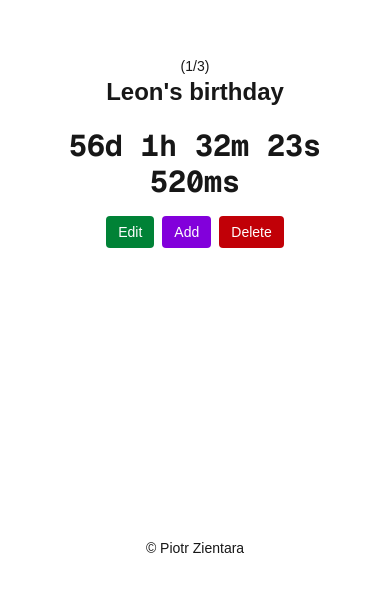
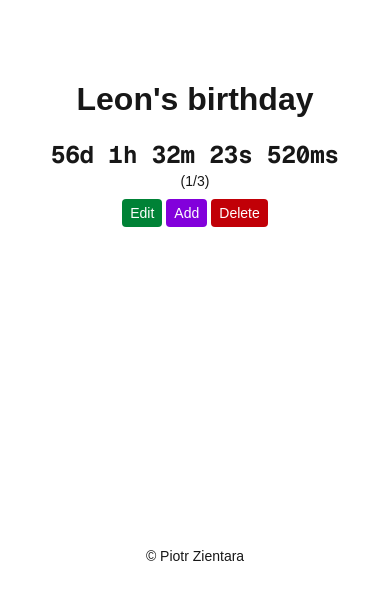
Before and after one commit to Tuhaj/ilednido, a Next.js app: page / in a window 390 px wide. Shown: the part 270-860 px from the top of the page. Built offline with nearby package versions, Linux system fonts and the light colour scheme.

Commit message:
update: layout improvements

```diff
--- a/src/app/globals.css
+++ b/src/app/globals.css
@@ -40,13 +40,3 @@ h1 {
   overflow-wrap: break-word;
   justify-content: center;
 }
-
-@media (max-width: 640px) {
-  body {
-    padding: 0.5rem;
-  }
-
-  h1 {
-    font-size: 1.5rem;
-  }
-}
--- a/src/app/page.js
+++ b/src/app/page.js
@@ -99,37 +99,37 @@ export default function Home() {
   };
 
   return (
-    <div className="min-h-screen flex flex-col items-center justify-center gap-2 p-4 sm:pt-4 pt-0">
+    <div className="min-h-screen flex flex-col items-center justify-center gap-1 p-2 sm:gap-2 sm:p-4">
       {timers.length > 0 ? (
         <>
           <div
             className="flex flex-col items-center cursor-pointer hover:text-blue-500 transition-colors"
             onClick={toggleTimer}
           >
-            <p className="text-sm">({currentTimerIndex + 1}/{timers.length})</p>
-            <div className="flex items-center gap-2">
-              <h1 className="text-2xl sm:text-3xl font-semibold">
+            <div className="flex items-center gap-1 sm:gap-2">
+              <h1 className="text-xl sm:text-3xl font-semibold">
                 {timers[currentTimerIndex].name}
               </h1>
             </div>
-            <div className="text-3xl sm:text-4xl font-bold font-mono mt-1">{timeLeft}</div>
+            <div className="text-2xl sm:text-4xl font-bold font-mono mt-0.5 sm:mt-1">{timeLeft}</div>
+            <p className="text-sm">({currentTimerIndex + 1}/{timers.length})</p>
           </div>
-          <div className="flex flex-wrap justify-center gap-2 mt-2">
+          <div className="flex flex-wrap justify-center gap-1 mt-1 sm:gap-2 sm:mt-2">
             <button
               onClick={editTimer}
-              className="px-3 py-1.5 bg-green-700 text-white text-sm rounded hover:bg-green-800 transition-colors"
+              className="px-2 py-1 sm:px-3 sm:py-1.5 bg-green-700 text-white text-sm rounded hover:bg-green-800 transition-colors"
             >
               Edit
             </button>
             <button
               onClick={addNewTimer}
-              className="px-3 py-1.5 bg-purple-700 text-white text-sm rounded hover:bg-purple-800 transition-colors"
+              className="px-2 py-1 sm:px-3 sm:py-1.5 bg-purple-700 text-white text-sm rounded hover:bg-purple-800 transition-colors"
             >
               Add
             </button>
             <button
               onClick={deleteTimer}
-              className="px-3 py-1.5 bg-red-700 text-white text-sm rounded hover:bg-red-800 transition-colors"
+              className="px-2 py-1 sm:px-3 sm:py-1.5 bg-red-700 text-white text-sm rounded hover:bg-red-800 transition-colors"
             >
               Delete
             </button>
@@ -138,7 +138,7 @@ export default function Home() {
       ) : (
         <div>No timers available</div>
       )}
-      <footer className="fixed bottom-0 w-full p-4 text-center text-sm">
+      <footer className="fixed bottom-0 w-full p-2 sm:p-4 text-center text-sm">
         <a href="https://piotrzientara.pl" className="hover:text-gray-700 transition-colors">
           © Piotr Zientara
         </a>
```
